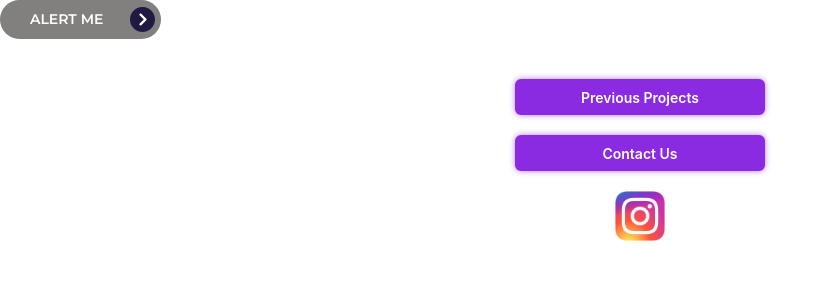
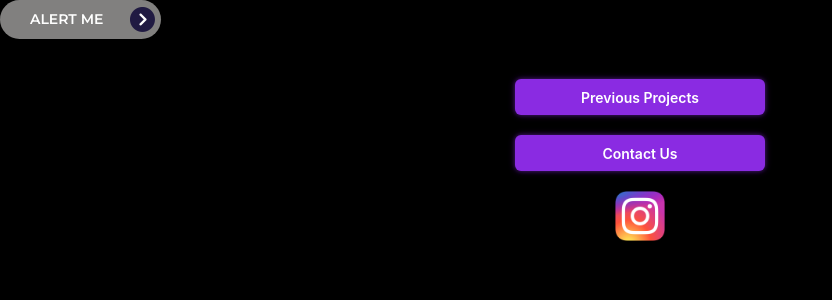
Before and after one commit to mvhacks/website-9.0, a React (Create React App) app: page / in a window 1280 px wide. Shown: the top 300 px of the page, without its empty margins (0-832 px from the left). Built offline with nearby package versions, Linux system fonts and the light colour scheme.

Commit message:
Make footer a component and put images into a folder

```diff
--- a/src/App.tsx
+++ b/src/App.tsx
@@ -1,20 +1,8 @@
 import "./App.css";
 import Button from "@mui/joy/Button";
-import arrow from "./arrow.png";
-import insta_logo from "./insta_logo.png";
-import { keyframes } from "@mui/system";
+import arrow from "./images/arrow.png";
+import Footer from "./components/Footer";
 
-const glow = keyframes`
-  0% {
-    box-shadow: 0 0 3px rgba(138, 43, 226, 0.3), 0 0 6px rgba(138, 43, 226, 0.3);
-  }
-  50% {
-    box-shadow: 0 0 8px rgba(138, 43, 2265, 0.5), 0 0 12px rgba(138, 43, 226, 0.5);
-  }
-  100% {
-    box-shadow: 0 0 3px rgba(138, 43, 226, 0.3), 0 0 6px rgba(138, 43, 226, 0.3);
-  }
-`;
 function App() {
   return (
     <div>
@@ -35,31 +23,7 @@ function App() {
       </div>
       <br />
       <br />
-      <div id="footer">
-        <Button
-          sx={{ animation: `${glow} 2s infinite alternate` }}
-          id="devpost"
-          component="a"
-          href="https://mvhacks-6-0.devpost.com/project-gallery"
-        >
-          Previous Projects
-        </Button>
-        <br />
-        <br />
-        <Button
-          sx={{ animation: `${glow} 2s infinite alternate` }}
-          id="contactUs"
-          component="a"
-          href="mailto:alexm@mvhacks.io"
-        >
-          Contact Us
-        </Button>
-        <br />
-        <br />
-        <a id="instagram" href="https://www.instagram.com/mvhacks/">
-          <img src={insta_logo} width={50} height={50} />
-        </a>
-      </div>
+      <Footer></Footer>
     </div>
   );
 }
--- /dev/null
+++ b/src/components/Footer.tsx
@@ -0,0 +1,48 @@
+import React from "react";
+import Button from "@mui/joy/Button";
+import arrow from "../images/arrow.png";
+import insta_logo from "../images/insta_logo.png";
+import { keyframes } from "@mui/system";
+
+export default function Footer() {
+
+  const glow = keyframes`
+  0% {
+    box-shadow: 0 0 3px rgba(138, 43, 226, 0.3), 0 0 6px rgba(138, 43, 226, 0.3);
+  }
+  50% {
+    box-shadow: 0 0 8px rgba(138, 43, 2265, 0.5), 0 0 12px rgba(138, 43, 226, 0.5);
+  }
+  100% {
+    box-shadow: 0 0 3px rgba(138, 43, 226, 0.3), 0 0 6px rgba(138, 43, 226, 0.3);
+  }
+`;
+
+  return (
+    <div id="footer">
+      <Button
+        sx={{ animation: `${glow} 2s infinite alternate` }}
+        id="devpost"
+        component="a"
+        href="https://mvhacks-6-0.devpost.com/project-gallery"
+      >
+        Previous Projects
+      </Button>
+      <br />
+      <br />
+      <Button
+        sx={{ animation: `${glow} 2s infinite alternate` }}
+        id="contactUs"
+        component="a"
+        href="mailto:alexm@mvhacks.io"
+      >
+        Contact Us
+      </Button>
+      <br />
+      <br />
+      <a id="instagram" href="https://www.instagram.com/mvhacks/">
+        <img src={insta_logo} width={50} height={50} />
+      </a>
+    </div>
+  );
+}
--- a/src/index.css
+++ b/src/index.css
@@ -5,6 +5,7 @@ body {
     sans-serif;
   -webkit-font-smoothing: antialiased;
   -moz-osx-font-smoothing: grayscale;
+  background-color: black;
 }
 
 code {
```
Also changed, not shown: src/images/arrow.png (renamed from src/arrow.png), src/images/insta_logo.png (renamed from src/insta_logo.png).
